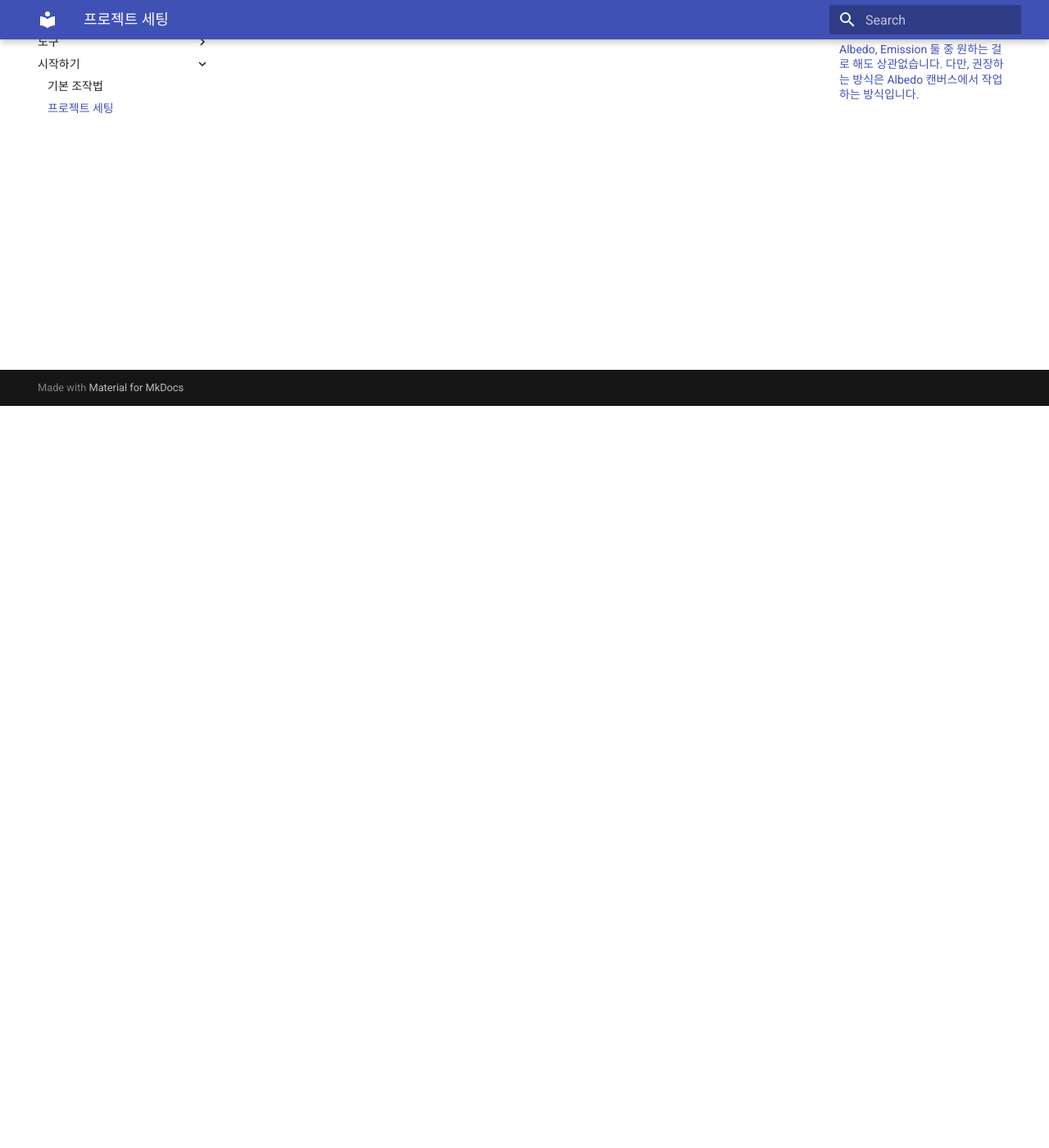
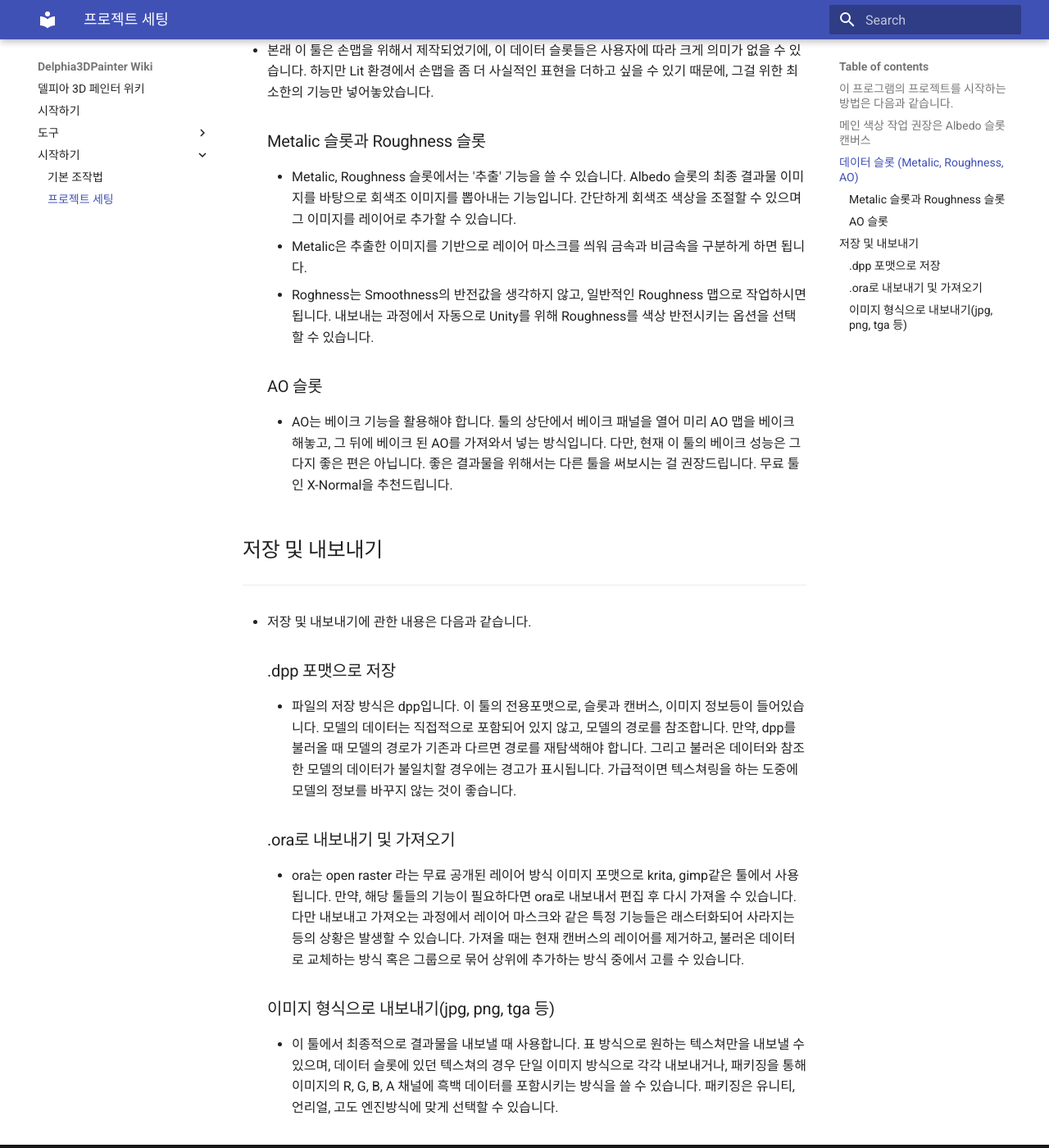
Before and after one commit to trickle1231/Delphia3DPainter-releases, an MkDocs documentation site: the page built from docs/시작하기/프로젝트 세팅.md, in a window 1280 px wide and 1400 px high, scrolled down 905 px. Shown: the whole window at 82% size. Built offline with MkDocs 1.6.1 and Material for MkDocs 9.7.7, drawn with Linux system fonts in a browser that asks for light colours; some of the changed text lies outside the part shown.

Commit message:
프로젝트 세티 내용 추가

```diff
--- a/docs/시작하기/프로젝트 세팅.md
+++ b/docs/시작하기/프로젝트 세팅.md
@@ -13,6 +13,33 @@
 - 선택중인 캔버스에는 이런 식으로 표시됩니다. 혹은 중앙 작업영역 상단에서도 현재 편집 중인 캔버스를 확인하거나 전환할 수 있습니다.
 
 
-## 베이스 컬러를 작업할 캔버스는 Albedo, Emission 둘 중 원하는 걸로 해도 상관없습니다. 다만, 권장하는 방식은 Albedo 캔버스에서 작업하는 방식입니다.
+## 메인 색상 작업 권장은 Albedo 슬롯 캔버스
+
+- 사용자는 메인 컬러를 Albedo, Emission 둘 중 하나의 슬롯에서 작업이 가능합니다. 하지만 권장 슬롯은 Albedo 슬롯입니다. Emission은 발광을 위한 슬롯으로 설정되었습니다.
 - 해당 툴은 미리보기용으로 **Bloom** 환경 옵션을 제공합니다. 다만, 이 Bloom에 영향받는 건 오로지 Emission 슬롯에 할당된 캔버스의 색상뿐입니다.
 - 즉, 특정 부위만 빛나는 랜턴이나, 빛나는 마법진이 새겨진 룬과 같이 특정 부위가 발광하는 효과를 얻고 싶다면, Albedo에서 베이스 컬러 페인팅을 하고, 발광원만 Emission에서 처리를 하는 편이 좋습니다.
+
+## 데이터 슬롯 (Metalic, Roughness, AO)
+
+- 본래 이 툴은 손맵을 위해서 제작되었기에, 이 데이터 슬롯들은 사용자에 따라 크게 의미가 없을 수 있습니다. 하지만 Lit 환경에서 손맵을 좀 더 사실적인 표현을 더하고 싶을 수 있기  때문에, 그걸 위한 최소한의 기능만 넣어놓았습니다.
+
+    ### Metalic 슬롯과 Roughness 슬롯
+    - Metalic, Roughness 슬롯에서는 '추출' 기능을 쓸 수 있습니다. Albedo 슬롯의 최종 결과물 이미지를 바탕으로 회색조 이미지를 뽑아내는 기능입니다. 간단하게 회색조 색상을 조절할 수 있으며 그 이미지를 레이어로 추가할 수 있습니다.
+    - Metalic은 추출한 이미지를 기반으로 레이어 마스크를 씌워 금속과 비금속을 구분하게 하면 됩니다.
+    - Roghness는 Smoothness의 반전값을 생각하지 않고, 일반적인 Roughness 맵으로 작업하시면 됩니다. 내보내는 과정에서 자동으로 Unity를 위해 Roughness를 색상 반전시키는 옵션을 선택할 수 있습니다.
+
+    ### AO 슬롯
+    - AO는 베이크 기능을 활용해야 합니다. 툴의 상단에서 베이크 패널을 열어 미리 AO 맵을 베이크 해놓고, 그 뒤에 베이크 된 AO를 가져와서 넣는 방식입니다. 다만, 현재 이 툴의 베이크 성능은 그다지 좋은 편은 아닙니다. 좋은 결과물을 위해서는 다른 툴을 써보시는 걸 권장드립니다. 무료 툴인 X-Normal을 추천드립니다.
+
+## 저장 및 내보내기
+---
+- 저장 및 내보내기에 관한 내용은 다음과 같습니다.
+
+    ### .dpp 포맷으로 저장
+    - 파일의 저장 방식은 dpp입니다. 이 툴의 전용포맷으로, 슬롯과 캔버스, 이미지 정보등이 들어있습니다. 모델의 데이터는 직접적으로 포함되어 있지 않고, 모델의 경로를 참조합니다. 만약, dpp를 불러올 때 모델의 경로가 기존과 다르면 경로를 재탐색해야 합니다. 그리고 불러온 데이터와 참조한 모델의 데이터가 불일치할 경우에는 경고가 표시됩니다. 가급적이면 텍스쳐링을 하는 도중에 모델의 정보를 바꾸지 않는 것이 좋습니다.
+
+    ### .ora로 내보내기 및 가져오기
+    - ora는 open raster 라는 무료 공개된 레이어 방식 이미지 포맷으로 krita, gimp같은 툴에서 사용됩니다. 만약, 해당 툴들의 기능이 필요하다면 ora로 내보내서 편집 후 다시 가져올 수 있습니다. 다만 내보내고 가져오는 과정에서 레이어 마스크와 같은 특정 기능들은 래스터화되어 사라지는 등의 상황은 발생할 수 있습니다. 가져올 때는 현재 캔버스의 레이어를 제거하고, 불러온 데이터로 교체하는 방식 혹은 그룹으로 묶어 상위에 추가하는 방식 중에서 고를 수 있습니다.
+
+    ### 이미지 형식으로 내보내기(jpg, png, tga 등)
+    - 이 툴에서 최종적으로 결과물을 내보낼 때 사용합니다. 표 방식으로 원하는 텍스쳐만을 내보낼 수 있으며, 데이터 슬롯에 있던 텍스쳐의 경우 단일 이미지 방식으로 각각 내보내거나, 패키징을 통해 이미지의 R, G, B, A 채널에 흑백 데이터를 포함시키는 방식을 쓸 수 있습니다. 패키징은 유니티, 언리얼, 고도 엔진방식에 맞게 선택할 수 있습니다.
```
